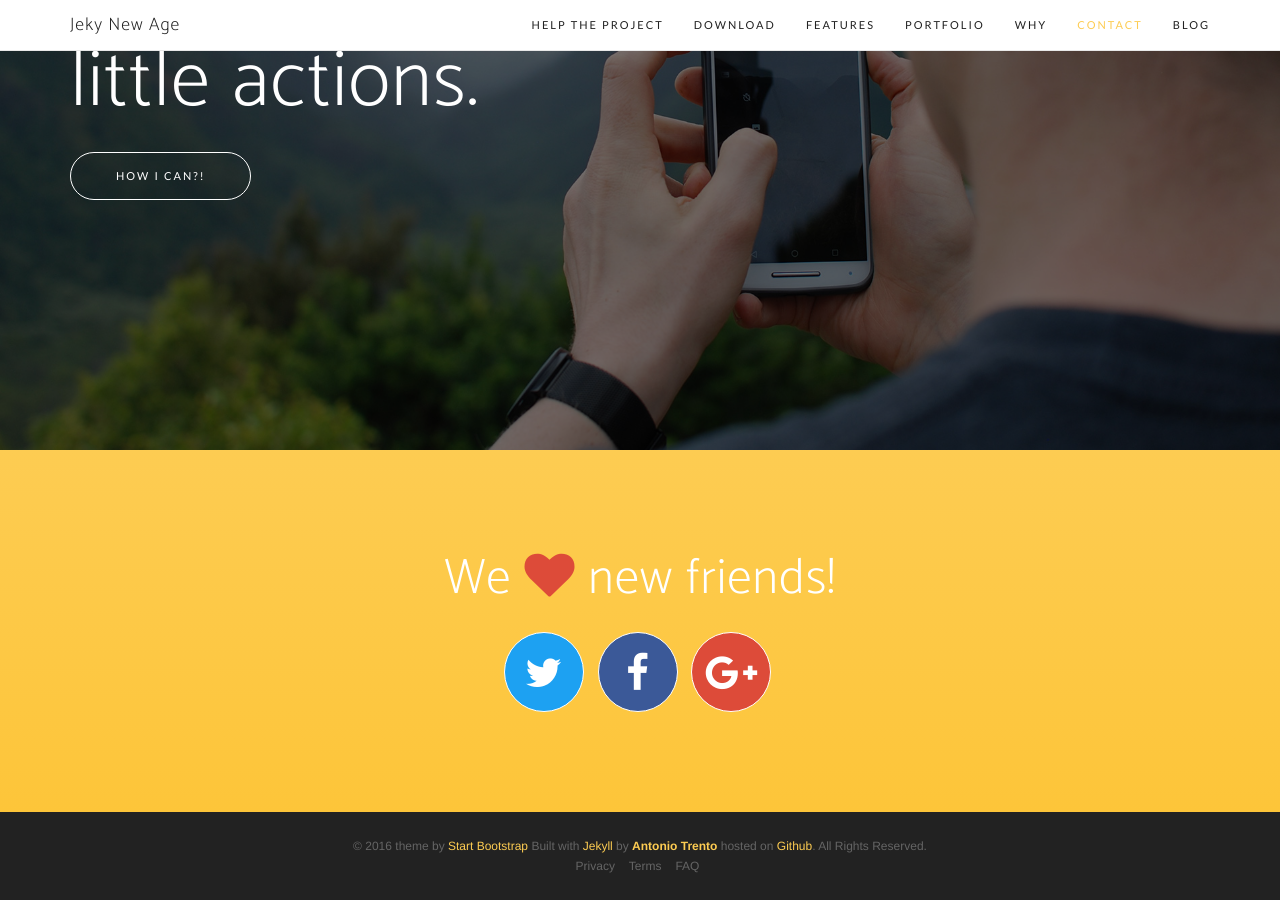
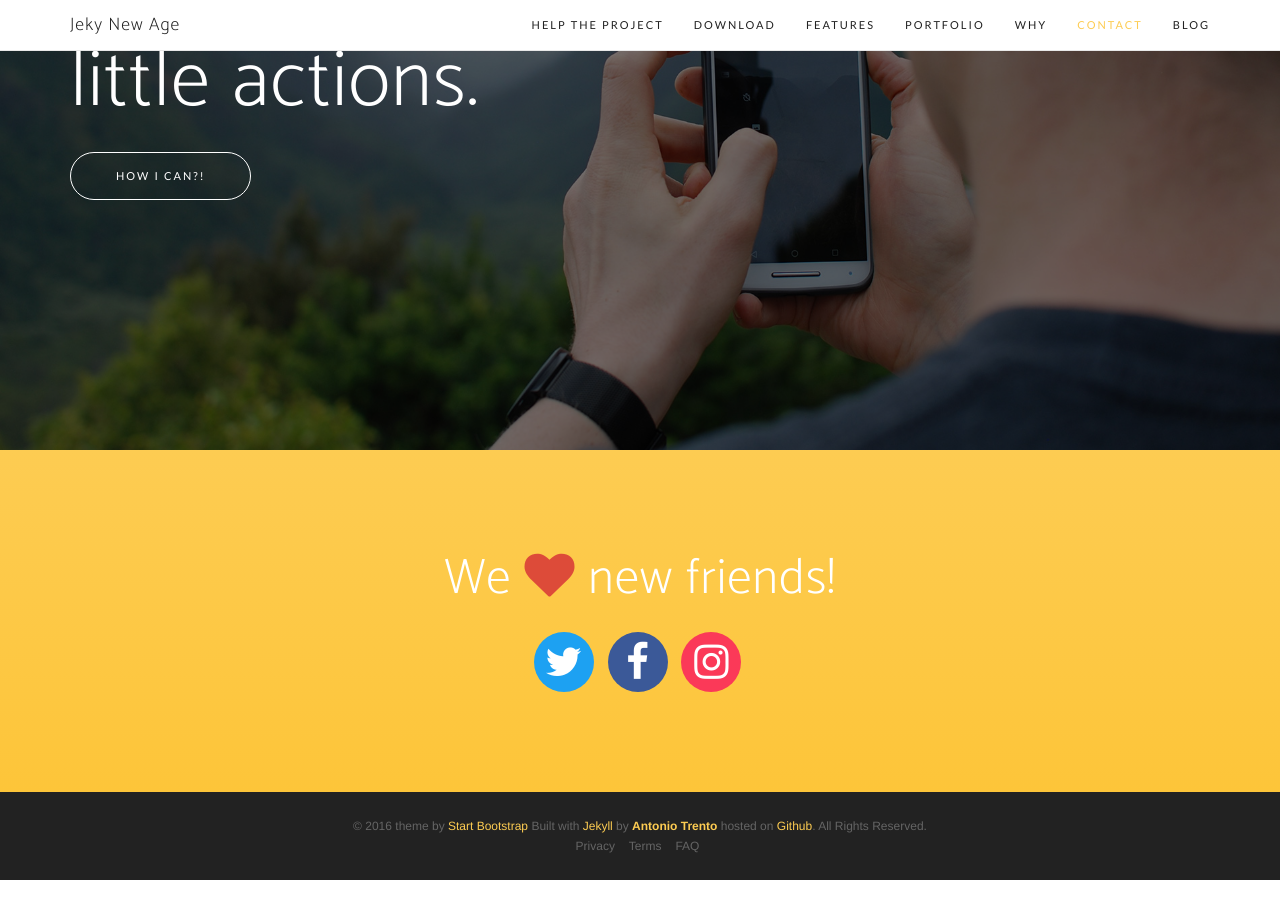
Before and after one commit to LakasNetwork/pray4others, a Jekyll site: the page built from index.html, in a window 1280 px wide and 900 px high, scrolled down 4759 px. Built offline with Jekyll 4.4.1, drawn with Linux system fonts in a browser that asks for light colours; nearby versions of some CDN libraries; some web fonts are replaced; the list of posts is cut into pages by our own code.

Commit message:
Update config. Title, email and description. Social media channels

```diff
--- a/_config.yml
+++ b/_config.yml
@@ -1,10 +1,10 @@
 # Site settings
-title: Antonio Trento, theme Jeky New Age, the start Bootstrap themplate build for jekyll
-email:
-description: A jekyll template for landing pages, portfolio and blogging
+title: Pray 4 Others
+email: pray4others@lakas.network
+description: A community that prays with and for each other.
 
 baseurl: "" # the subpath of your site, e.g. /blog/ (If you use organization leave empty)
-url: "https://jekynewage.github.io" # the base hostname & protocol for your site
+url: "https://pray4others.github.io" # the base hostname & protocol for your site
 
 #Google Ad Words Data from scripts code (using Google responsive options) and ad client
 data-ad-slot:
@@ -18,11 +18,11 @@ disqus_account:
 # Social networks usernames (many more available: flickr, dribbble, pinterest, instagram, tumblr, linkedin, etc.) see all icon at fontawesome.io
 social:
   - title: twitter
-    url: https://twitter.com/lantoniotrento
+    url: https://twitter.com/pray4othersapp
   - title: facebook
-    url: https://facebook.com/lantoniotrento
-  - title: google-plus
-    url: https://plus.google.com/+AntoniotrentoIt
+    url: https://facebook.com/pray4othersapp
+  - title: instagram
+    url: https://instagram.com/pray4othersapp
   #- title: github
   #  url: http://github.com/jekyll
 
--- a/_includes/contact.html
+++ b/_includes/contact.html
@@ -5,21 +5,10 @@
         <ul class="list-inline list-social">
             {% for network in site.social %}
             <li class="social-{{ network.title }}">
-                <a href="{{ network.url }}" class="btn-social btn-outline"><i class="fa fa-fw fa-{{ network.title }}"></i></a>
+                <a href="{{ network.url }}" class="btn-social"><i class="fa fa-fw fa-{{ network.title }}"></i></a>
             </li>
         {% endfor %}
         </ul>
-        <!-- <ul class="list-inline list-social">
-            <li class="social-twitter">
-                <a href="#"><i class="fa fa-twitter"></i></a>
-            </li>
-            <li class="social-facebook">
-                <a href="#"><i class="fa fa-facebook"></i></a>
-            </li>
-            <li class="social-google-plus">
-                <a href="#"><i class="fa fa-google-plus"></i></a>
-            </li>
-        </ul> -->
     </div>
 </section>
 <footer>
--- a/_sass/_base.scss
+++ b/_sass/_base.scss
@@ -363,9 +363,9 @@ section {
       li {
         a {
           display: block;
-          height: 80px;
-          width: 80px;
-          line-height: 80px;
+          height: 60px;
+          width: 60px;
+          line-height: 60px;
           font-size: 40px;
           border-radius: 100%;
           color: white;
@@ -380,6 +380,12 @@ section {
           background-color: #3b5998;
           &:hover {
             background-color: #344e86;
+          }
+        }
+        &.social-instagram a {
+          background-color: #fb3958;
+          &:hover {
+            background-color: #ff3859;
           }
         }
         &.social-google-plus a {
--- a/less/variables.less
+++ b/less/variables.less
@@ -16,3 +16,4 @@
 @brand-twitter:		#1da1f2;
 @brand-facebook:	#3b5998;
 @brand-google-plus:	#dd4b39;
+@brand-instagram:   #fb3958;
```
Also changed, not shown: less/new-age.less (+8 -0 lines), font-awesome/css/font-awesome.css.
